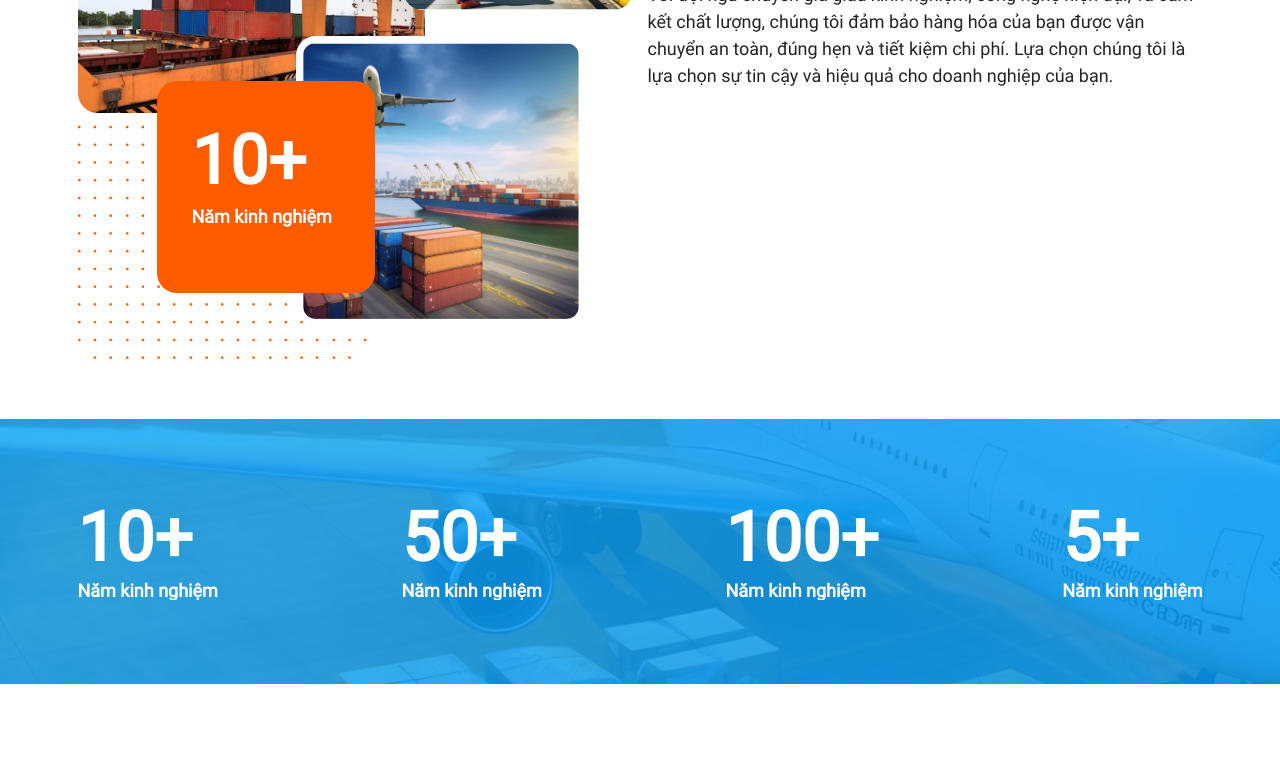
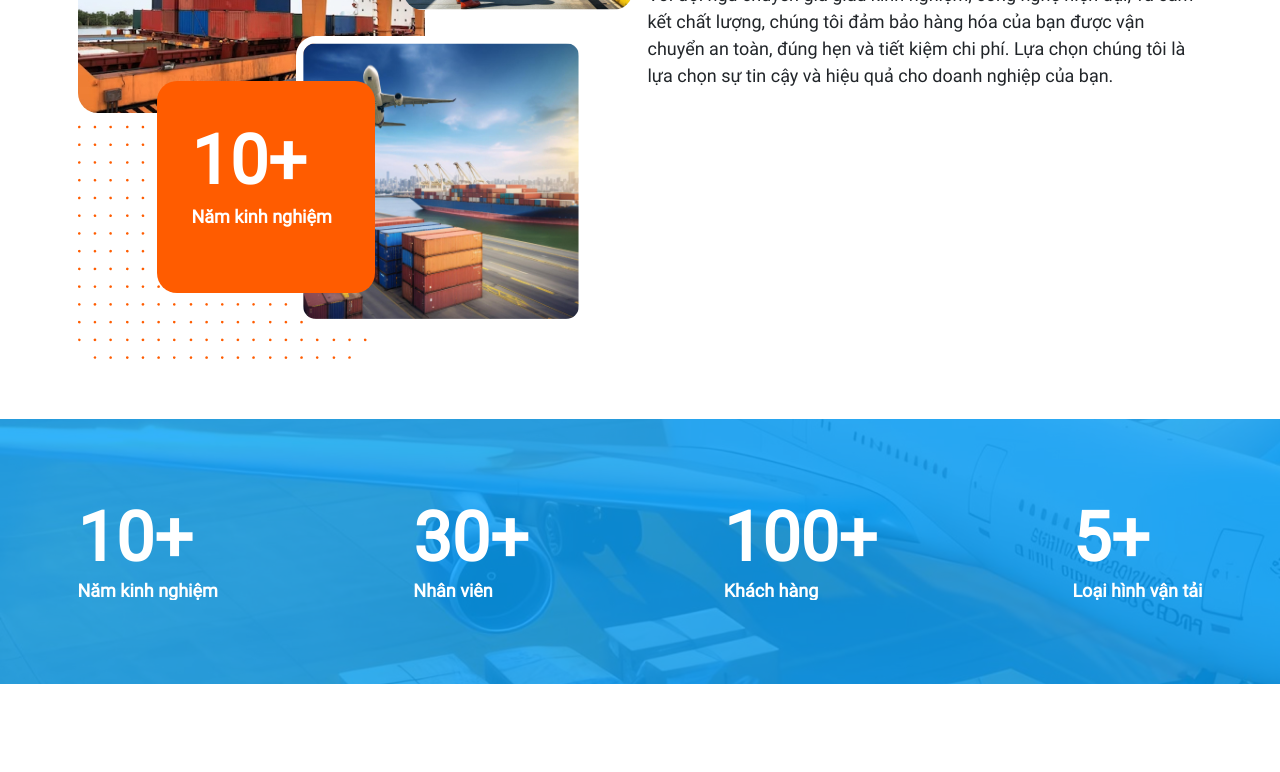
Before and after one commit to namlt99/logistic, a SvelteKit app: page /about in a window 1280 px wide. Shown: the part 1681-2453 px from the top of the page. Built offline with nearby package versions, Linux system fonts and the light colour scheme.

Commit message:
fix about

```diff
--- a/src/routes/about/+page.svelte
+++ b/src/routes/about/+page.svelte
@@ -79,10 +79,10 @@
                 </div>
                 <div class="counter-box2">
                     <div class="content" id="counter">
-                        <span class="count">50</span><span class="suffix"
+                        <span class="count">30</span><span class="suffix"
                             >+</span
                         >
-                        <p>{_.about_years_exp}</p>
+                        <p>{_.about_team_member}</p>
                     </div>
                 </div>
                 <div class="counter-box2">
@@ -90,14 +90,14 @@
                         <span class="count">100</span><span class="suffix"
                             >+</span
                         >
-                        <p>{_.about_years_exp}</p>
+                        <p>{_.about_team_customer}</p>
                     </div>
                 </div>
                 <div class="counter-box2">
                     <div class="content" id="counter">
                         <span class="count">5</span><span class="suffix">+</span
                         >
-                        <p>{_.about_years_exp}</p>
+                        <p>{_.about_team_type_trans}</p>
                     </div>
                 </div>
             </div>
```
